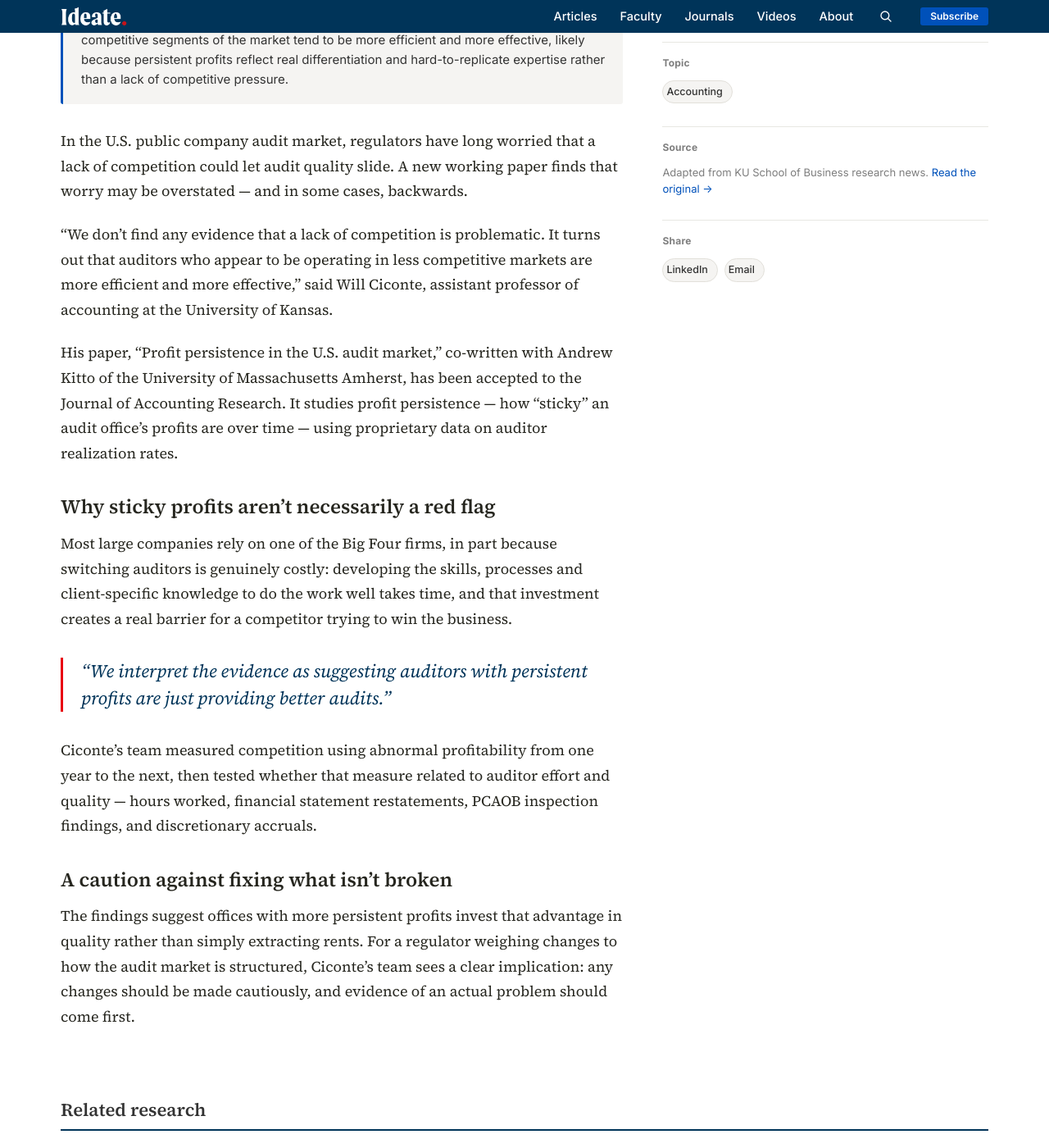
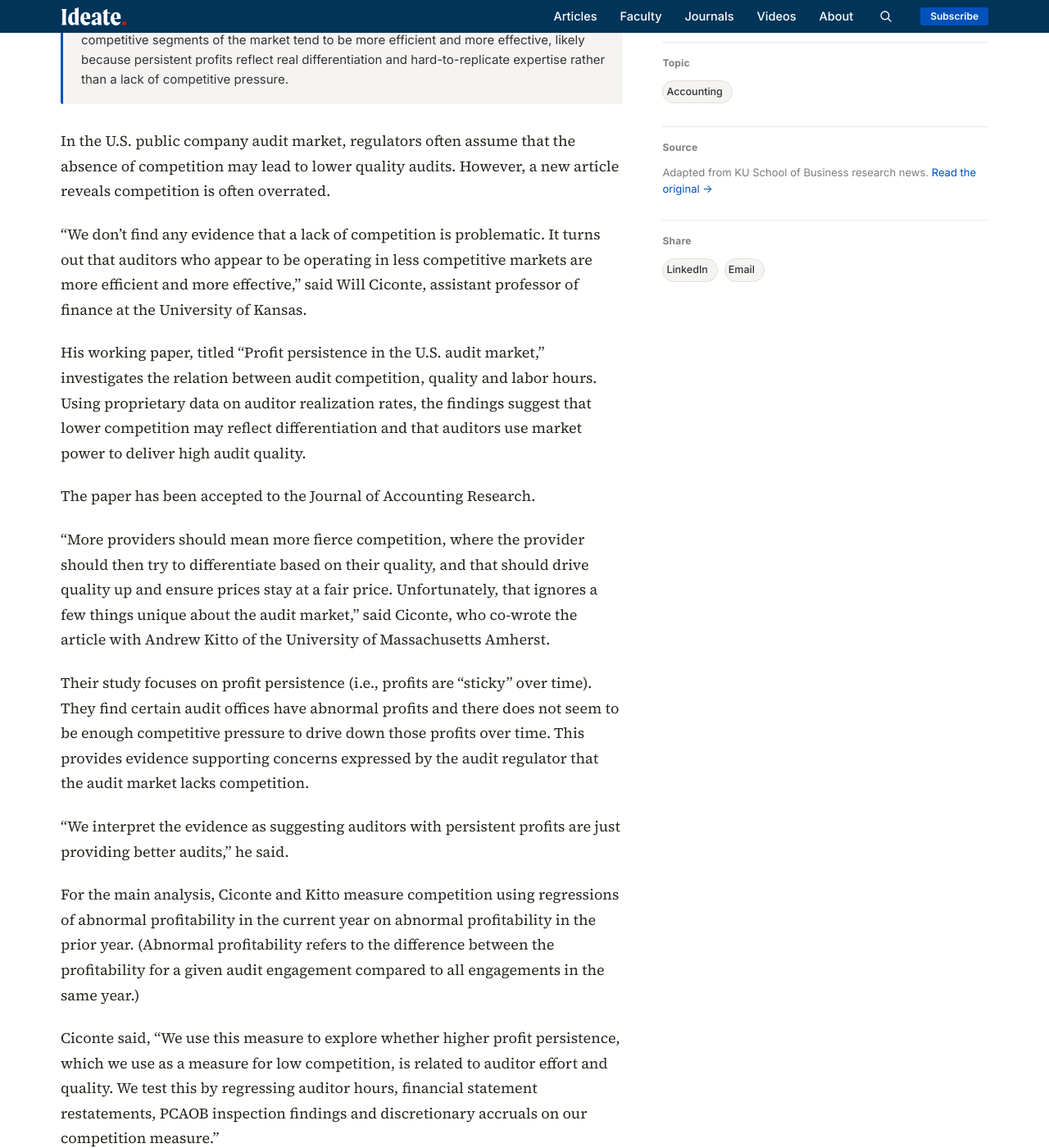
Before and after one commit to KUBschool/ideate, a Jekyll site: the page built from _articles/2025-12-09-audit-competition-efficiency.md, in a window 1280 px wide and 1400 px high, scrolled down 1010 px. Shown: the whole window at 82% size. Built offline with Jekyll 4.4.1, drawn with Linux system fonts in a browser that asks for light colours; some of the changed text lies outside the part shown; grey boxes are pictures that could not be loaded.

Commit message:
Update Article “2025-12-09-audit-competition-efficiency”

```diff
--- a/_articles/2025-12-09-audit-competition-efficiency.md
+++ b/_articles/2025-12-09-audit-competition-efficiency.md
@@ -18,22 +19,37 @@
   efficient and more effective, likely because persistent profits reflect real
   differentiation and hard-to-replicate expertise rather than a lack of
   competitive pressure."
+journal: Journal of Accounting Research
+journal_url: https://onlinelibrary.wiley.com/doi/10.1111/1475-679X.70029
 ---
+In the U.S. public company audit market, regulators often assume that the absence of competition may lead to lower quality audits. However, a new article reveals competition is often overrated.
 
-In the U.S. public company audit market, regulators have long worried that a lack of competition could let audit quality slide. A new working paper finds that worry may be overstated — and in some cases, backwards.
+“We don’t find any evidence that a lack of competition is problematic. It turns out that auditors who appear to be operating in less competitive markets are more efficient and more effective,” said Will Ciconte, assistant professor of finance at the University of Kansas.
 
-"We don't find any evidence that a lack of competition is problematic. It turns out that auditors who appear to be operating in less competitive markets are more efficient and more effective," said Will Ciconte, assistant professor of accounting at the University of Kansas.
+His working paper, titled [“Profit persistence in the U.S. audit market,”](https://onlinelibrary.wiley.com/doi/10.1111/1475-679X.70029) investigates the relation between audit competition, quality and labor hours. Using proprietary data on auditor realization rates, the findings suggest that lower competition may reflect differentiation and that auditors use market power to deliver high audit quality.
 
-His paper, "Profit persistence in the U.S. audit market," co-written with Andrew Kitto of the University of Massachusetts Amherst, has been accepted to the Journal of Accounting Research. It studies profit persistence — how "sticky" an audit office's profits are over time — using proprietary data on auditor realization rates.
+The paper has been accepted to the Journal of Accounting Research.
 
-## Why sticky profits aren't necessarily a red flag
+“More providers should mean more fierce competition, where the provider should then try to differentiate based on their quality, and that should drive quality up and ensure prices stay at a fair price. Unfortunately, that ignores a few things unique about the audit market,” said Ciconte, who co-wrote the article with Andrew Kitto of the University of Massachusetts Amherst.
 
-Most large companies rely on one of the Big Four firms, in part because switching auditors is genuinely costly: developing the skills, processes and client-specific knowledge to do the work well takes time, and that investment creates a real barrier for a competitor trying to win the business.
+Their study focuses on profit persistence (i.e., profits are “sticky” over time). They find certain audit offices have abnormal profits and there does not seem to be enough competitive pressure to drive down those profits over time. This provides evidence supporting concerns expressed by the audit regulator that the audit market lacks competition.
 
-> "We interpret the evidence as suggesting auditors with persistent profits are just providing better audits."
+“We interpret the evidence as suggesting auditors with persistent profits are just providing better audits,” he said.
 
-Ciconte's team measured competition using abnormal profitability from one year to the next, then tested whether that measure related to auditor effort and quality — hours worked, financial statement restatements, PCAOB inspection findings, and discretionary accruals.
+For the main analysis, Ciconte and Kitto measure competition using regressions of abnormal profitability in the current year on abnormal profitability in the prior year. (Abnormal profitability refers to the difference between the profitability for a given audit engagement compared to all engagements in the same year.)
 
-## A caution against fixing what isn't broken
+Ciconte said, “We use this measure to explore whether higher profit persistence, which we use as a measure for low competition, is related to auditor effort and quality. We test this by regressing auditor hours, financial statement restatements, PCAOB inspection findings and discretionary accruals on our competition measure.”
 
-The findings suggest offices with more persistent profits invest that advantage in quality rather than simply extracting rents. For a regulator weighing changes to how the audit market is structured, Ciconte's team sees a clear implication: any changes should be made cautiously, and evidence of an actual problem should come first.
+Most larger companies rely on one of the Big Four firms — Deloitte, PwC (PricewaterhouseCoopers), EY (Ernst & Young) and KPMG — for their accounting and auditing. But that comes with its own set of baggage.
+
+“For many of these companies, they can’t get an auditor that’s outside of the Big Four because there’s a need to invest in technology and knowledge and skills to serve the client,” Ciconte said.
+
+“There’s this concern, ‘We only have these four firms that can serve this pool of clients. They don’t have an incentive to do a good job.’ We say, ‘Let’s see what competition looks like inside these markets. And then if we are detecting that there appears to be less competition, what are the implications for stakeholders?’”
+
+Given that Ciconte found a lack of competition wasn’t problematic, then wouldn’t the audit quality be the same if a company were to switch to any of the other Big Four?
+
+“Because these auditors are able to develop skill and expertise which they can then exploit, this creates a barrier so another firm can’t just come in and say, ‘Hey, you should come with us.’ Because switching off that auditor will be costly to the clients. The clients are willing to stick with them because they figured out a way to develop their processes, to get the right people in place to do good work and to get to a quality answer that is not replicable by a competitor,” he said.
+
+The Delaware native started at KU this fall. He considers his expertise a “weird hybrid” of audit research and tax research.
+
+Ciconte said, “I know from my talks with rank-and-file partners in major firms, they’re always monitoring these concerns. They understand what’s going on in the regulatory environment, and so they’re concerned about potential changes. Our study suggests any changes should be done very cautiously. It’s not good to solve a problem that doesn’t exist.”
```
Also changed, not shown: other parts of _articles/2025-12-09-audit-competition-efficiency.md (+2 -1 lines), assets/uploads/auditing-notebooks.jpeg (added).
